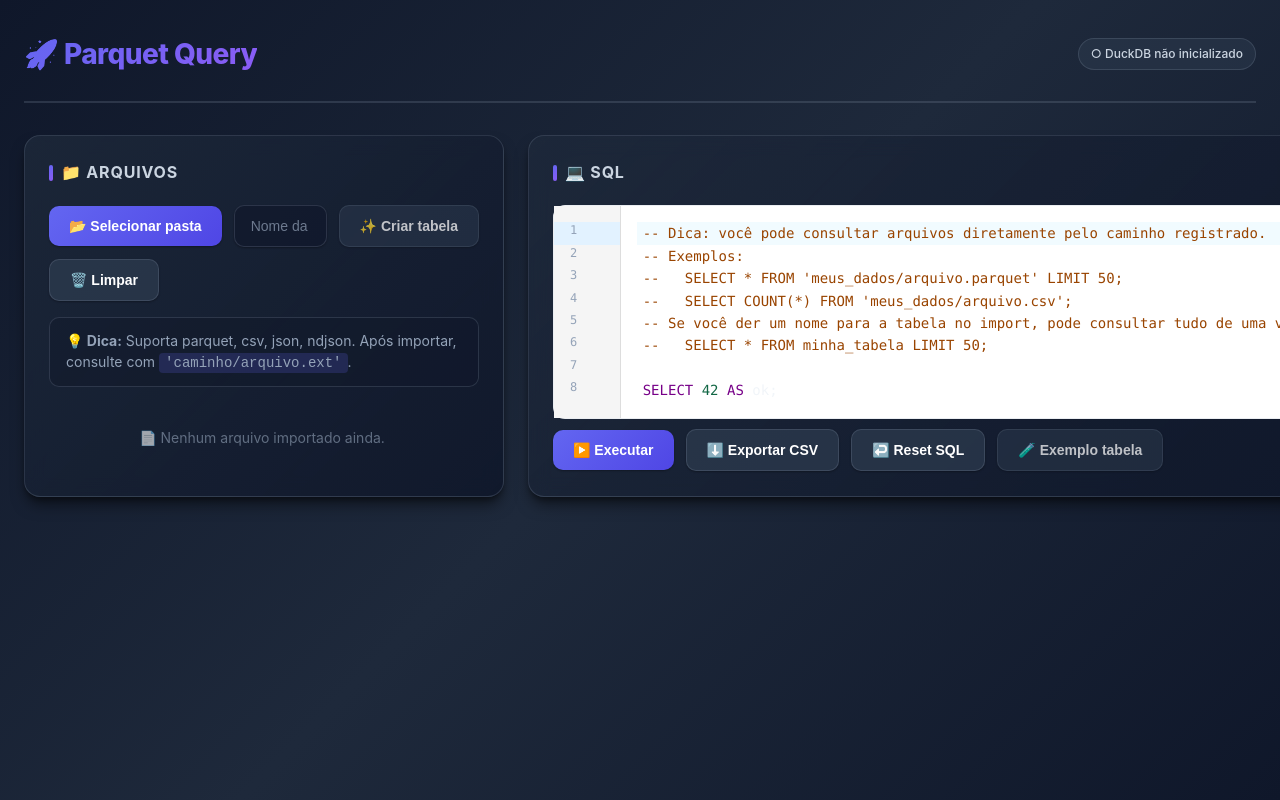
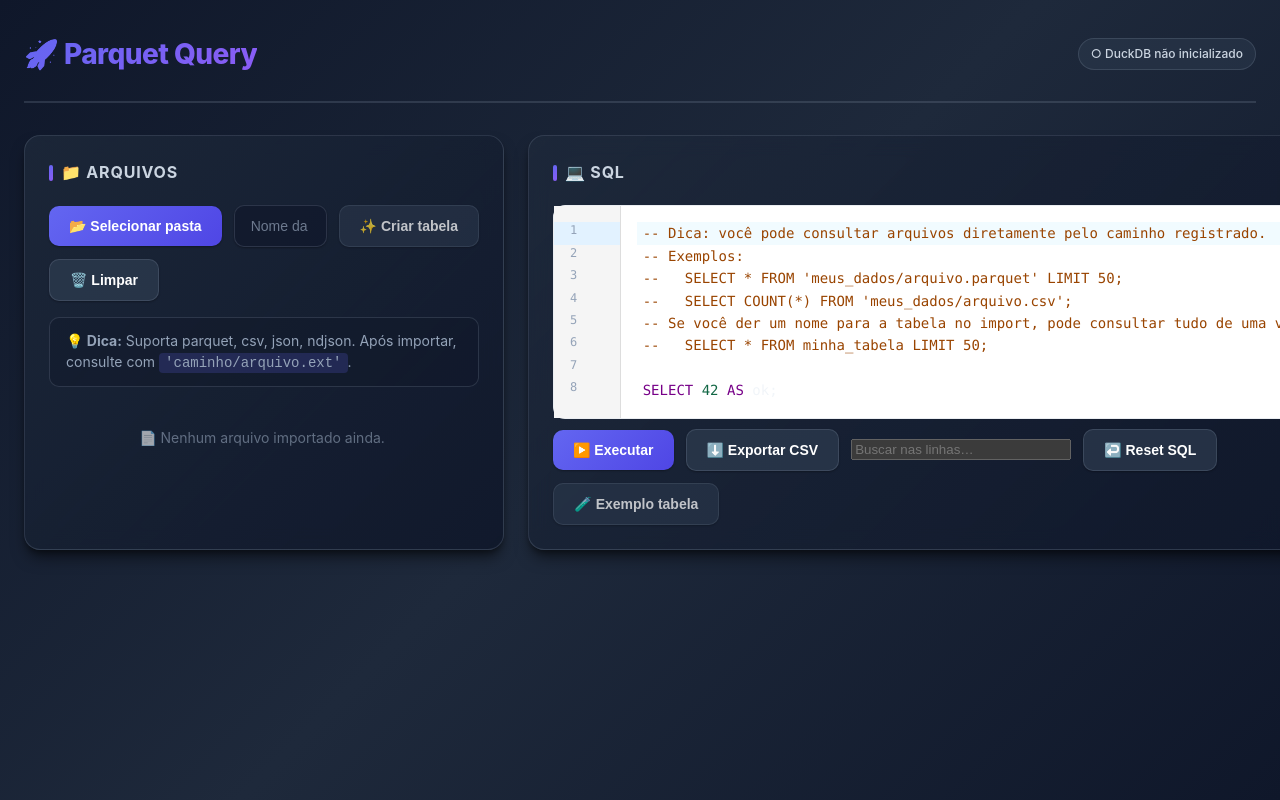
Before and after one commit to dotted-ai/parquet-query, a React (Vite) app: page / in a window 1280 px wide. Shown: the top 800 px of the page. Built offline with nearby package versions, Linux system fonts and the light colour scheme.

Commit message:
Add row search functionality to the table in the application. Introduce a new state for row search input and implement filtering logic to display only matching rows. Update UI to include a search input field, enhancing data interaction and usability.

```diff
--- a/src/App.tsx
+++ b/src/App.tsx
@@ -66,6 +66,7 @@ export default function App() {
   const [importInfo, setImportInfo] = useState<string>('');
   const [table, setTable] = useState<{ columns: string[]; rows: string[][] }>();
   const [sort, setSort] = useState<{ col: number; dir: 'asc' | 'desc' } | null>(null);
+  const [rowSearch, setRowSearch] = useState<string>('');
   const [loadingFiles, setLoadingFiles] = useState(false);
 
   const fileInputRef = useRef<HTMLInputElement | null>(null);
@@ -164,6 +165,7 @@ export default function App() {
     setResultInfo('');
     setTable(undefined);
     setSort(null);
+    setRowSearch('');
     try {
       await ensureDbReady();
       const result = await query(sql);
@@ -213,17 +215,27 @@ export default function App() {
     return a.localeCompare(b, undefined, { numeric: true, sensitivity: 'base' });
   }
 
+  const filteredTable = useMemo(() => {
+    if (!table) return table;
+    const q = rowSearch.trim().toLowerCase();
+    if (!q) return table;
+    return {
+      columns: table.columns,
+      rows: table.rows.filter((r) => r.some((cell) => (cell ?? '').toLowerCase().includes(q))),
+    };
+  }, [table, rowSearch]);
+
   const sortedTable = useMemo(() => {
-    if (!table || !sort) return table;
+    if (!filteredTable || !sort) return filteredTable;
     const dir = sort.dir === 'asc' ? 1 : -1;
-    const rowsWithIdx = table.rows.map((row, idx) => ({ row, idx }));
+    const rowsWithIdx = filteredTable.rows.map((row, idx) => ({ row, idx }));
     rowsWithIdx.sort((ra, rb) => {
       const cmp = compareCells(ra.row[sort.col] ?? '', rb.row[sort.col] ?? '');
       if (cmp !== 0) return cmp * dir;
       return ra.idx - rb.idx;
     });
-    return { columns: table.columns, rows: rowsWithIdx.map((r) => r.row) };
-  }, [table, sort]);
+    return { columns: filteredTable.columns, rows: rowsWithIdx.map((r) => r.row) };
+  }, [filteredTable, sort]);
 
   async function exportCSV() {
     setError('');
@@ -489,6 +501,14 @@ export default function App() {
             <button className="secondary" onClick={exportCSV} disabled={running || exporting}>
               {exporting ? '⏳ Exportando…' : '⬇️ Exportar CSV'}
             </button>
+            <input
+              value={rowSearch}
+              onChange={(e) => setRowSearch(e.target.value)}
+              placeholder="Buscar nas linhas…"
+              disabled={!table || running || exporting}
+              style={{ minWidth: 220 }}
+              title="Filtra apenas as linhas exibidas (até 200)"
+            />
             <button
               className="secondary"
               onClick={() => {
@@ -497,6 +517,7 @@ export default function App() {
                 setResultInfo('');
                 setTable(undefined);
                 setSort(null);
+                setRowSearch('');
               }}
               disabled={running || exporting}
               title="Restaura o SQL padrão"
@@ -515,6 +536,11 @@ export default function App() {
               🧪 Exemplo tabela
             </button>
             {resultInfo ? <span className="pill ok">{resultInfo}</span> : null}
+            {table && rowSearch.trim() ? (
+              <span className="pill">
+                {sortedTable?.rows.length ?? 0}/{table.rows.length} linhas
+              </span>
+            ) : null}
           </div>
 
           {error ? (
```
